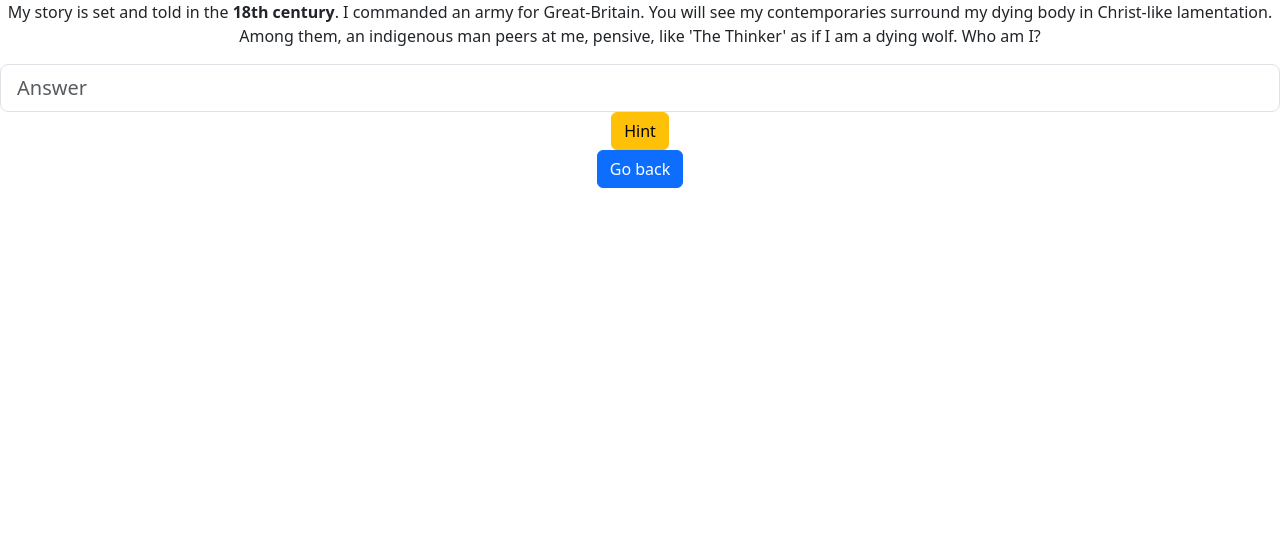
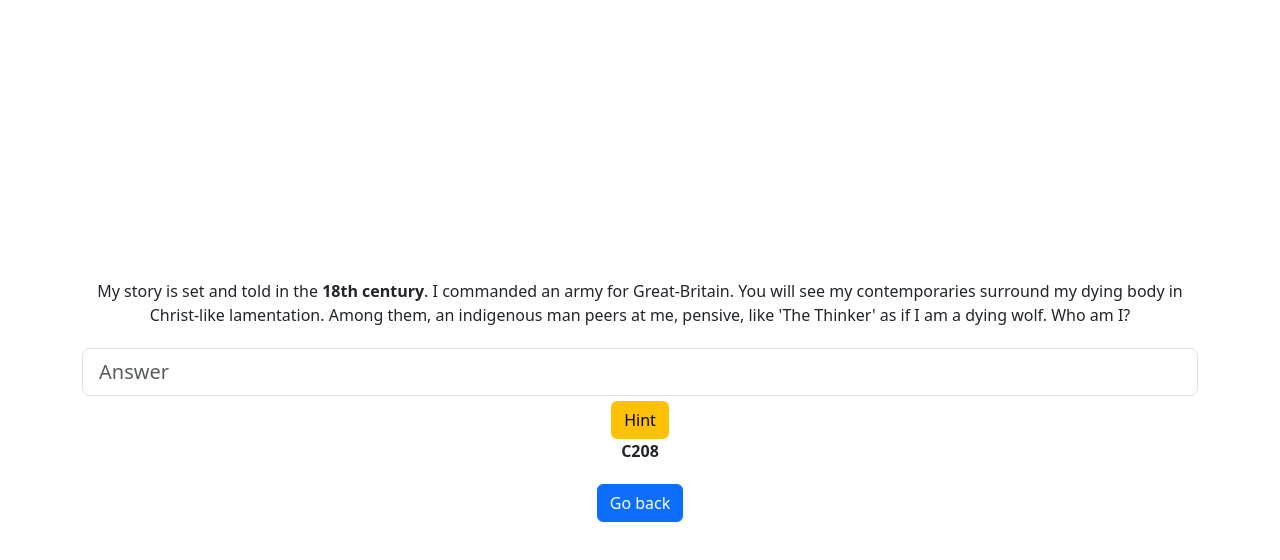
Before and after one commit to yfkuang/NAG-quiz-game, a React (Create React App) app: page /0 in a window 1280 px wide. Both pictures are taken after a click on the button "Hint". Shown: the top 560 px of the page. Built offline with nearby package versions, Linux system fonts and the light colour scheme.

Commit message:
question functionality

```diff
--- a/public/index.html
+++ b/public/index.html
@@ -2,12 +2,12 @@
 <html lang="en">
   <head>
     <meta charset="utf-8" />
-    <link rel="icon" href="%PUBLIC_URL%/favicon.ico" />
+    <!-- <link rel="icon" href="%PUBLIC_URL%/favicon.ico" /> -->
     <meta name="viewport" content="width=device-width, initial-scale=1" />
     <meta name="theme-color" content="#000000" />
     <meta
       name="description"
-      content="Web site created using create-react-app"
+      content="A quiz game to play while visiting the National Art Gallery in Ottawa."
     />
     <link rel="apple-touch-icon" href="%PUBLIC_URL%/logo192.png" />
     <!--
@@ -24,7 +24,7 @@
       work correctly both with client-side routing and a non-root public URL.
       Learn how to configure a non-root public URL by running `npm run build`.
     -->
-    <title>React App</title>
+    <title>National Art Gallery Game Quiz</title>
   </head>
   <body>
     <noscript>You need to enable JavaScript to run this app.</noscript>
--- a/src/components/pages/question/index.jsx
+++ b/src/components/pages/question/index.jsx
@@ -1,21 +1,48 @@
 import React from 'react'
+import './question.css'
 import PropTypes from 'prop-types'
 import { useParams,
         Link } from 'react-router-dom';
-import { Button } from 'react-bootstrap';
+import { Container, Row, Button } from 'react-bootstrap';
 import { Questions } from '../../../questions';
 import { Form } from 'react-bootstrap';
 
 export const Question = (props) => {
     const { id } = useParams();
+    let hint = false;
+
+    const displayHint = () => {
+        hint = !hint
+
+        if (hint == false) {
+            document.getElementById('hint').style.visibility = 'hidden'
+        } else {
+            document.getElementById('hint').style.visibility = 'visible'
+        }
+    }
+
+    const validateAnswer = (e) => {
+        if (!Questions[id].answers.some(answer => e.target.value.toUpperCase()  === answer.toUpperCase() )) {
+            e.target.style.background = '#FFCCCB'
+        } else {
+            e.target.style.background = '#DFFFE9'
+            e.target.disabled = true
+            document.getElementById('hintButton').disabled = true
+        }
+    }
 
     return (
-        <>
+        <Container className='question-container'>
             <p>{ Questions[id].question }</p>
-            <Form.Control size="lg" type="text" placeholder="Answer" />
-            <Button variant="warning">Hint</Button><br />
-            <Link to="/"><Button>Go back</Button></Link>
-        </>
+            <Form.Control size="lg" type="text" placeholder="Answer" onChange={validateAnswer} />
+            <div>
+                <Button variant="warning" id="hintButton" onClick={displayHint}>Hint</Button><br />
+                <p id="hint">{ Questions[id].hint }</p>
+            </div>
+            <div>
+                <Link to="/"><Button>Go back</Button></Link>
+            </div>
+        </Container>
     )
 }
 
--- /dev/null
+++ b/src/components/pages/question/question.css
@@ -0,0 +1,13 @@
+.question-container {
+    min-height: 100vh;
+    display: flex;
+    flex-direction: column;
+    justify-content: center;
+    gap: 5px;
+}
+
+#hint {
+    visibility: hidden;
+    text-transform: capitalize;
+    font-weight: 800;
+}
```
